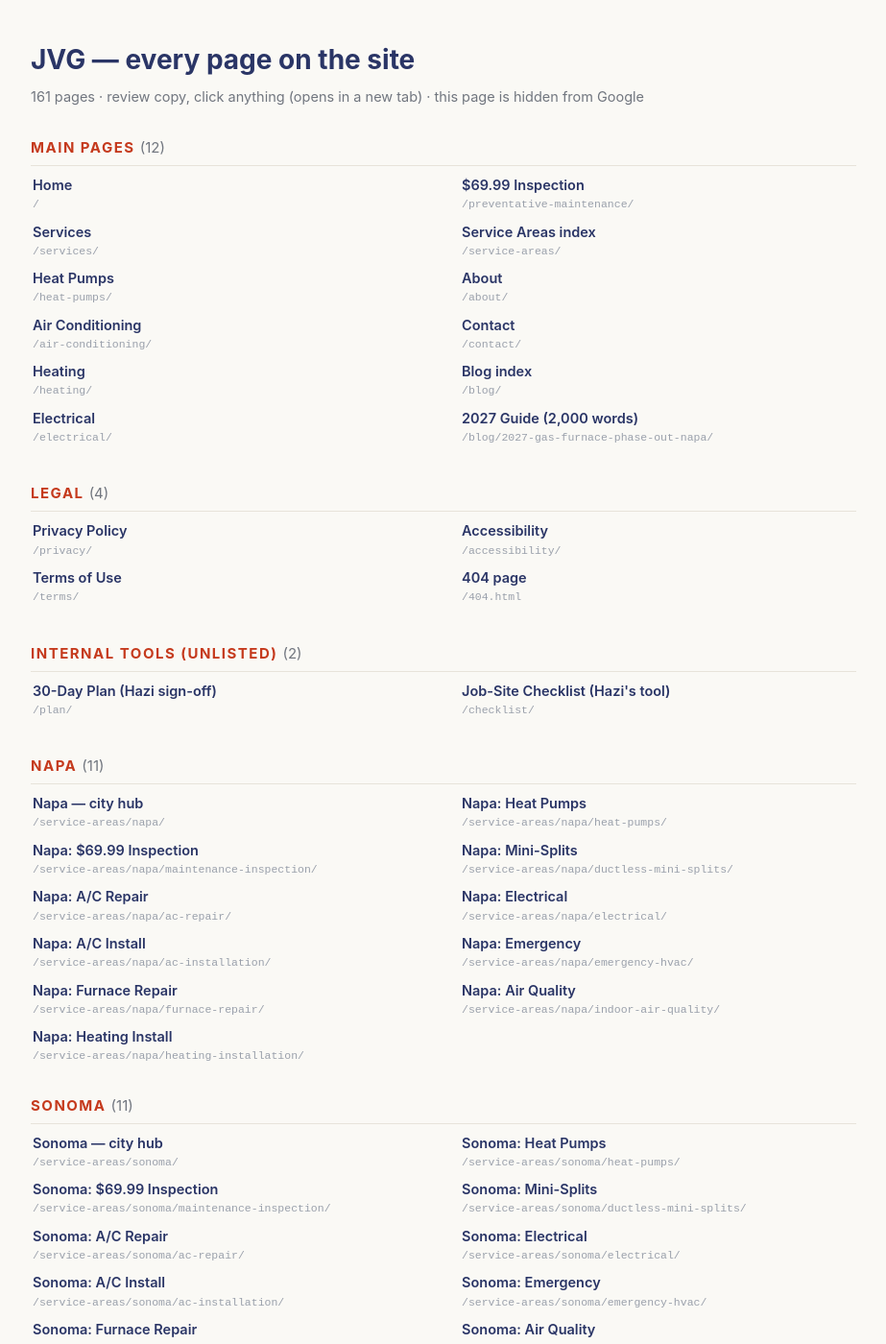
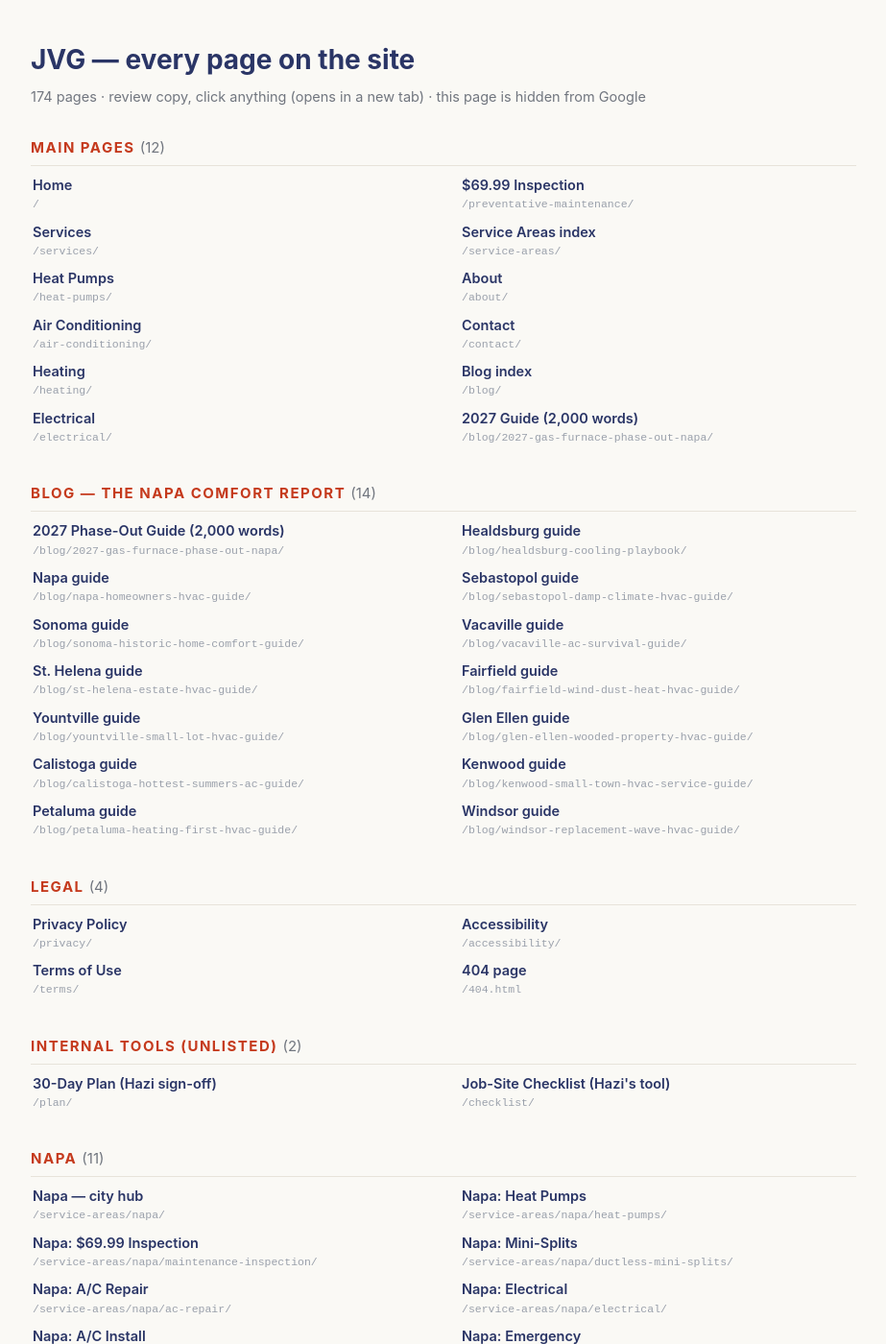
Before and after one commit to FreeByrd26/jvghvac.com-, a Jekyll site: the page built from review.html, in a window 1280 px wide and 1400 px high. Shown: the whole window at 96% size, without its empty margins (178-1101 px from the left). Built offline with Jekyll 4.4.1, drawn with Linux system fonts in a browser that asks for light colours.

Commit message:
Review page: add the 14 blog guides section
Co-Authored-By: Claude Fable 5 <noreply@anthropic.com>

```diff
--- a/review.html
+++ b/review.html
@@ -28,7 +28,7 @@ sitemap: false
 <body>
 <div class="page">
   <h1>JVG — every page on the site</h1>
-  <p class="sub">161 pages · review copy, click anything (opens in a new tab) · this page is hidden from Google</p>
+  <p class="sub">174 pages · review copy, click anything (opens in a new tab) · this page is hidden from Google</p>
   <h2>Main pages <span class="n">(12)</span></h2>
     <ul>
       <li><a href="/" target="_blank" rel="noopener">Home</a> <code>/</code></li>
@@ -43,6 +43,23 @@ sitemap: false
       <li><a href="/contact/" target="_blank" rel="noopener">Contact</a> <code>/contact/</code></li>
       <li><a href="/blog/" target="_blank" rel="noopener">Blog index</a> <code>/blog/</code></li>
       <li><a href="/blog/2027-gas-furnace-phase-out-napa/" target="_blank" rel="noopener">2027 Guide (2,000 words)</a> <code>/blog/2027-gas-furnace-phase-out-napa/</code></li>
+    </ul>
+  <h2>Blog — The Napa Comfort Report <span class="n">(14)</span></h2>
+    <ul>
+      <li><a href="/blog/2027-gas-furnace-phase-out-napa/" target="_blank" rel="noopener">2027 Phase-Out Guide (2,000 words)</a> <code>/blog/2027-gas-furnace-phase-out-napa/</code></li>
+      <li><a href="/blog/napa-homeowners-hvac-guide/" target="_blank" rel="noopener">Napa guide</a> <code>/blog/napa-homeowners-hvac-guide/</code></li>
+      <li><a href="/blog/sonoma-historic-home-comfort-guide/" target="_blank" rel="noopener">Sonoma guide</a> <code>/blog/sonoma-historic-home-comfort-guide/</code></li>
+      <li><a href="/blog/st-helena-estate-hvac-guide/" target="_blank" rel="noopener">St. Helena guide</a> <code>/blog/st-helena-estate-hvac-guide/</code></li>
+      <li><a href="/blog/yountville-small-lot-hvac-guide/" target="_blank" rel="noopener">Yountville guide</a> <code>/blog/yountville-small-lot-hvac-guide/</code></li>
+      <li><a href="/blog/calistoga-hottest-summers-ac-guide/" target="_blank" rel="noopener">Calistoga guide</a> <code>/blog/calistoga-hottest-summers-ac-guide/</code></li>
+      <li><a href="/blog/petaluma-heating-first-hvac-guide/" target="_blank" rel="noopener">Petaluma guide</a> <code>/blog/petaluma-heating-first-hvac-guide/</code></li>
+      <li><a href="/blog/healdsburg-cooling-playbook/" target="_blank" rel="noopener">Healdsburg guide</a> <code>/blog/healdsburg-cooling-playbook/</code></li>
+      <li><a href="/blog/sebastopol-damp-climate-hvac-guide/" target="_blank" rel="noopener">Sebastopol guide</a> <code>/blog/sebastopol-damp-climate-hvac-guide/</code></li>
+      <li><a href="/blog/vacaville-ac-survival-guide/" target="_blank" rel="noopener">Vacaville guide</a> <code>/blog/vacaville-ac-survival-guide/</code></li>
+      <li><a href="/blog/fairfield-wind-dust-heat-hvac-guide/" target="_blank" rel="noopener">Fairfield guide</a> <code>/blog/fairfield-wind-dust-heat-hvac-guide/</code></li>
+      <li><a href="/blog/glen-ellen-wooded-property-hvac-guide/" target="_blank" rel="noopener">Glen Ellen guide</a> <code>/blog/glen-ellen-wooded-property-hvac-guide/</code></li>
+      <li><a href="/blog/kenwood-small-town-hvac-service-guide/" target="_blank" rel="noopener">Kenwood guide</a> <code>/blog/kenwood-small-town-hvac-service-guide/</code></li>
+      <li><a href="/blog/windsor-replacement-wave-hvac-guide/" target="_blank" rel="noopener">Windsor guide</a> <code>/blog/windsor-replacement-wave-hvac-guide/</code></li>
     </ul>
   <h2>Legal <span class="n">(4)</span></h2>
     <ul>
```
